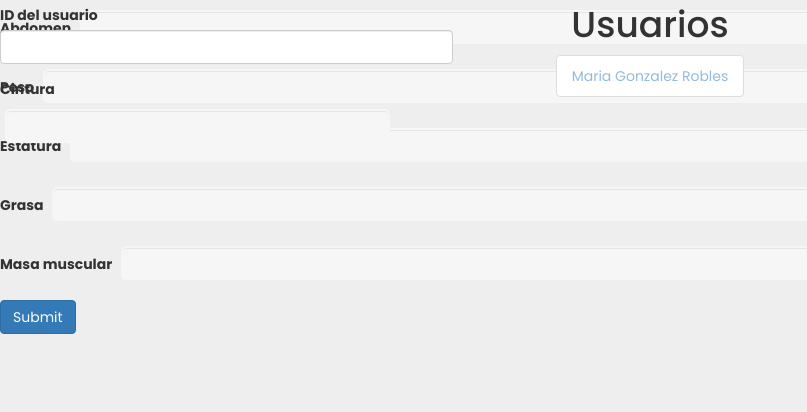
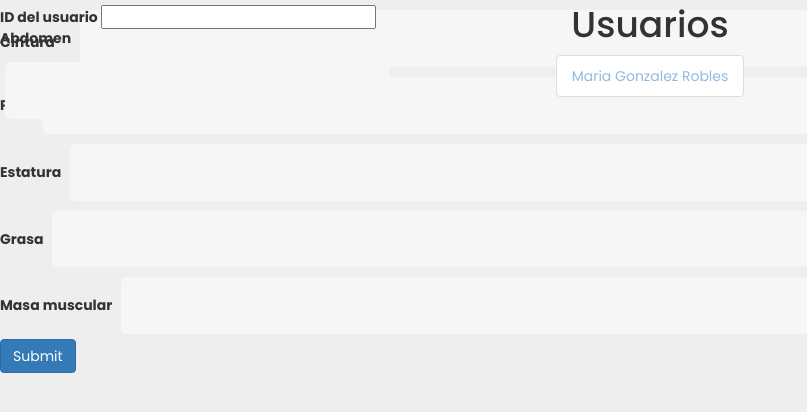
Before and after one commit to codelink98/controlproy, a PHP site: page /usuarios.php?id=1 in a window 1280 px wide. Shown: the part 115-527 px from the top of the page, without its empty margins (0-807 px from the left). Run offline with PHP 8.4, Linux system fonts and the light colour scheme; data comes from the database, SQL or seed files in the repository; some libraries are stand-ins or nearby versions.

Commit message:
style css

```diff
--- a/usuarios.php
+++ b/usuarios.php
@@ -78,38 +78,38 @@
       </div>
       <div class=formulario>
       <form action="/api/add_datos.php">
-        <div class="form-group">
+        <div>
           <label for="id">ID del usuario</label>
-          <input type="number" class="form-control" id="id_user" name="id_user">
+          <input type="number"  id="id_user" name="id_user">
         </div>
-        <div class="form-group">
+        <div>
           <label for="cintura">Cintura</label>
-          <input type="text" class="form-control" id="cintura" name="cintura">
+          <input type="text"  id="cintura" name="cintura">
         </div>
         </div>
-        <div class="form-group">
+        <div>
           <label for="abdomen">Abdomen</label>
-          <input type="text" class="form-control" id="abdomen" name="abdomen">
+          <input type="text" id="abdomen" name="abdomen">
         </div>
         </div>
-        <div class="form-group">
+        <div >
           <label for="peso">Peso</label>
-          <input type="text" class="form-control" id="peso" name="peso">
+          <input type="text"  id="peso" name="peso">
         </div>
         </div>
-        <div class="form-group">
+        <div >
           <label for="estatura">Estatura</label>
-          <input type="text" class="form-control" id="estatura" name="estatura">
+          <input type="text"  id="estatura" name="estatura">
         </div>
         </div>
-        <div class="form-group">
+        <div >
           <label for="grasa">Grasa</label>
-          <input type="text" class="form-control" id="grasa" name="grasa">
+          <input type="text"  id="grasa" name="grasa">
         </div>
         </div>
-        <div class="form-group">
+        <div >
           <label for="masa_muscular">Masa muscular</label>
-          <input type="text" class="form-control" id="masa_muscular" name="masa_muscular">
+          <input type="text"  id="masa_muscular" name="masa_muscular">
         </div>
         <button type="submit" class="btn btn-primary">Submit</button>
       </form>
```
